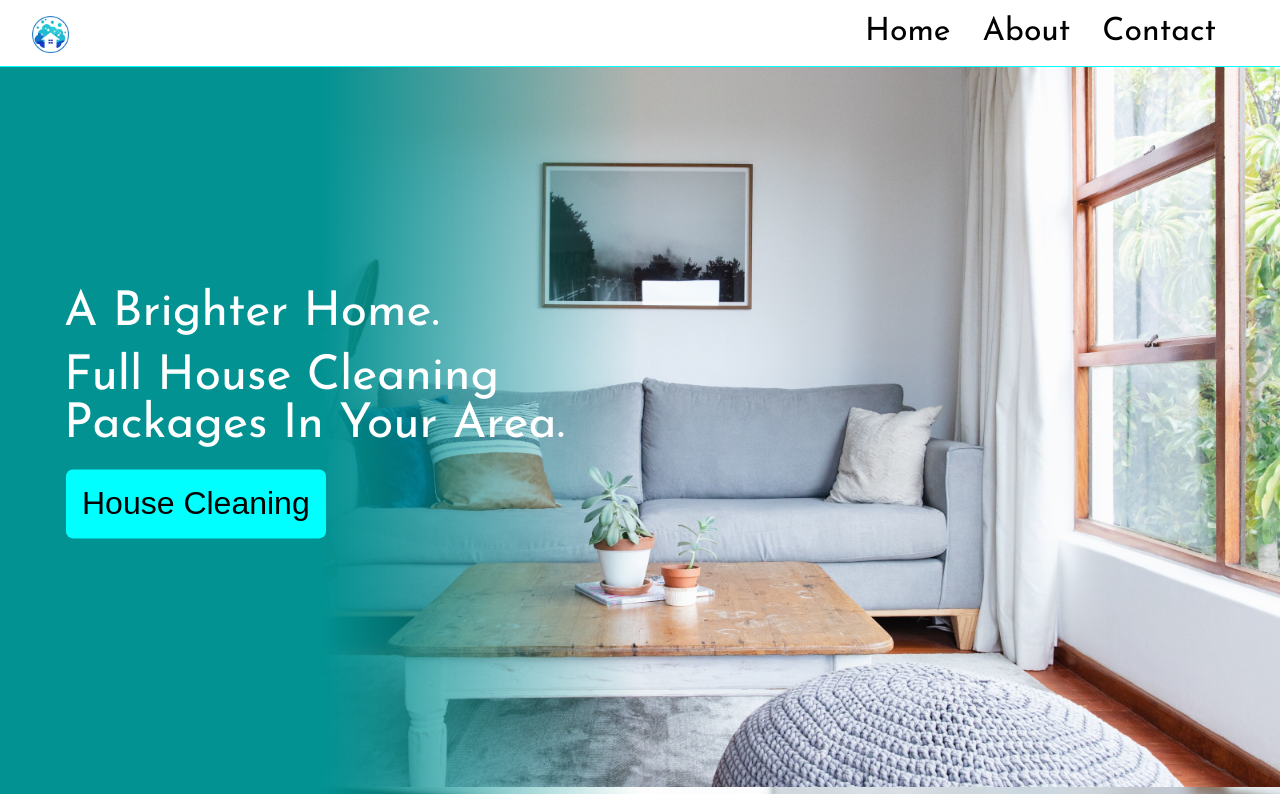
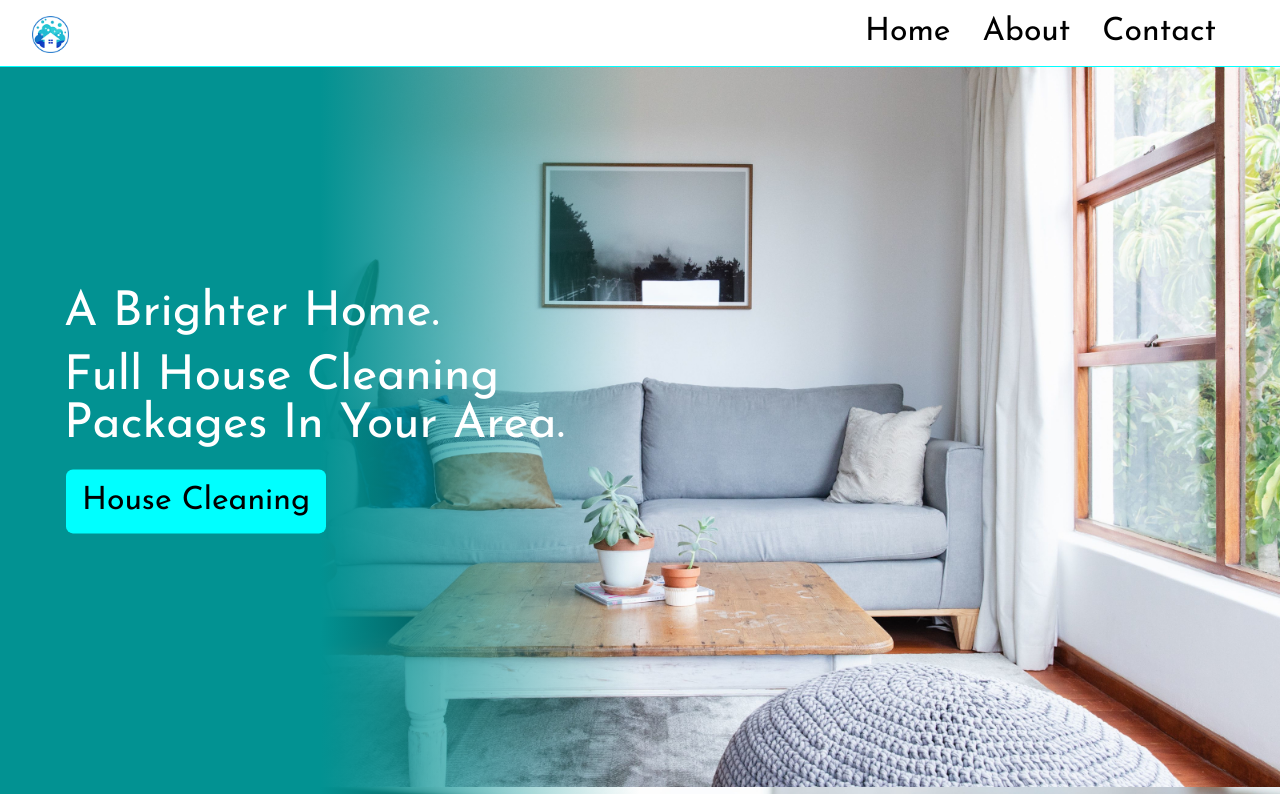
Before and after one commit to DJ-Sparky/Nav-with-bbc-style-fade, a Next.js app: page / in a window 1280 px wide. Shown: the top 794 px of the page. Built offline with nearby package versions, Linux system fonts and the light colour scheme.

Commit message:
over-ride default font with Google font on button

```diff
--- /dev/null
+++ b/next-sitemap.js
@@ -0,0 +1,5 @@
+module.exports = {
+	siteUrl: process.env.SITE_URL || 'https://freedom-cleaning.uk',
+	generateRobotsTxt: true, // (optional)
+	// ...other options
+};
--- a/package.json
+++ b/package.json
@@ -8,7 +8,8 @@
 		"build": "next build",
 		"start": "next start",
 		"lint": "next lint",
-		"test": "echo \"Error: no test specified\" && exit 1"
+		"test": "echo \"Error: no test specified\" && exit 1",
+		"postbuild": "next-sitemap"
 	},
 	"keywords": [],
 	"author": "",
--- a/styles/Fade.module.scss
+++ b/styles/Fade.module.scss
@@ -127,6 +127,7 @@
 		left: 10px;
 	}
 	.button {
+		font-family: 'Josefin Sans', sans-serif;
 		background-color: colours.$secondaryColour;
 		border: none;
 		color: colours.$black;
--- a/styles/Home.module.scss
+++ b/styles/Home.module.scss
@@ -1,6 +1,5 @@
 .flex-container {
 	display: flex;
-	background-color: DodgerBlue;
 	div {
 		background-color: #f1f1f1;
 		margin: 10px;
--- a/styles/abstracts/buttons.scss
+++ /dev/null
@@ -1,30 +0,0 @@
-@use './colours.scss';
-
-.button {
-	background-color: colours.$secondaryColour; /* Green */
-	border: none;
-	color: colours.$black;
-	padding: 20px;
-	text-align: center;
-	text-decoration: none;
-	display: inline-block;
-	font-size: 16px;
-	margin: 4px 2px;
-	cursor: pointer;
-}
-
-.button1 {
-	border-radius: 2px;
-}
-.button2 {
-	border-radius: 4px;
-}
-.button3 {
-	border-radius: 8px;
-}
-.button4 {
-	border-radius: 12px;
-}
-.button5 {
-	border-radius: 50%;
-}
```
Also changed, not shown: 1 other file (tests, documents, lock files or other folders).
